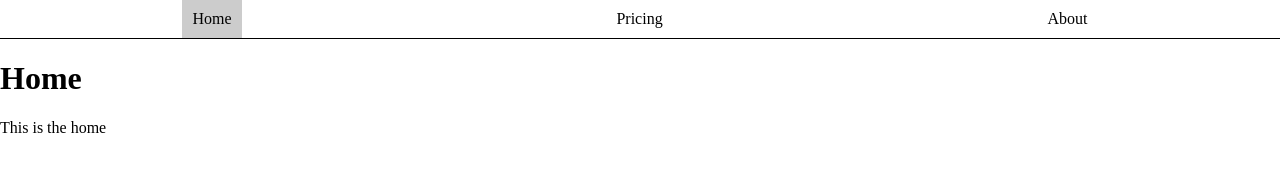
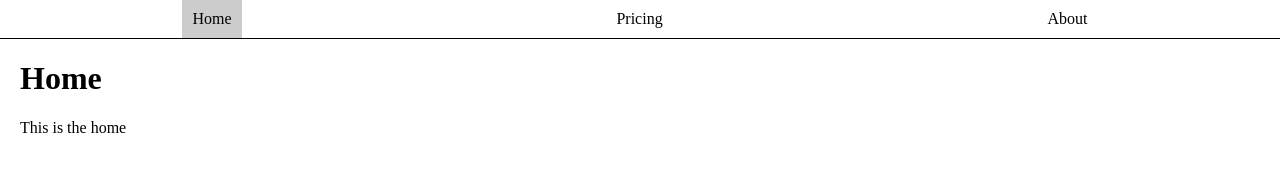
Before and after one commit to RobJoeeLee/building-tabs-exercise, a plain HTML site: page index.html in a window 1280 px wide. Drawn offline with Linux system fonts and the light colour scheme.

Commit message:
finished styling the tab content and finished the project

```diff
--- a/styles.css
+++ b/styles.css
@@ -32,3 +32,8 @@ body {
 .tab:hover {
     background-color: #aaa;
 }
+
+.tab-content {
+    margin-left: 20px;
+    margin-right: 20px;
+}
```
